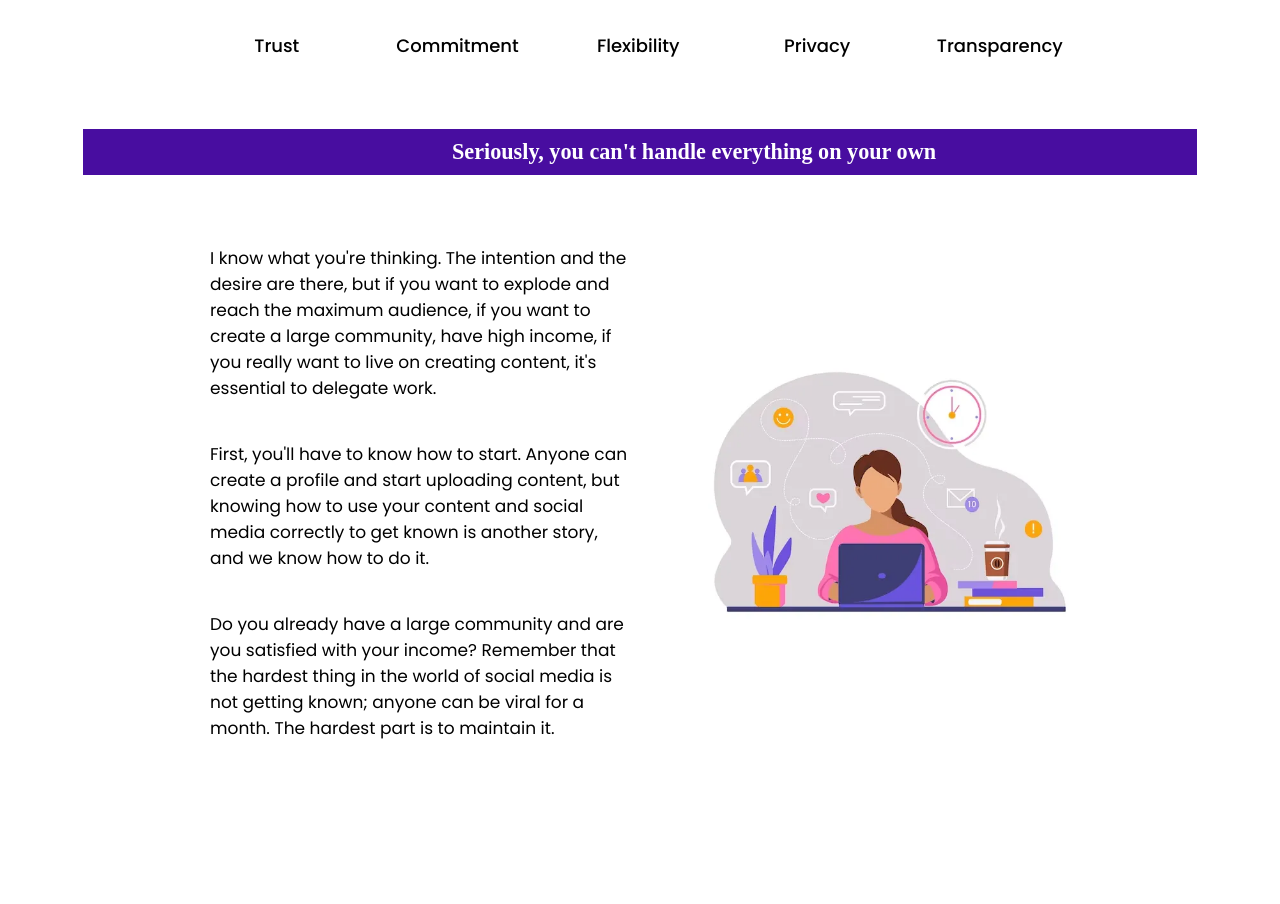
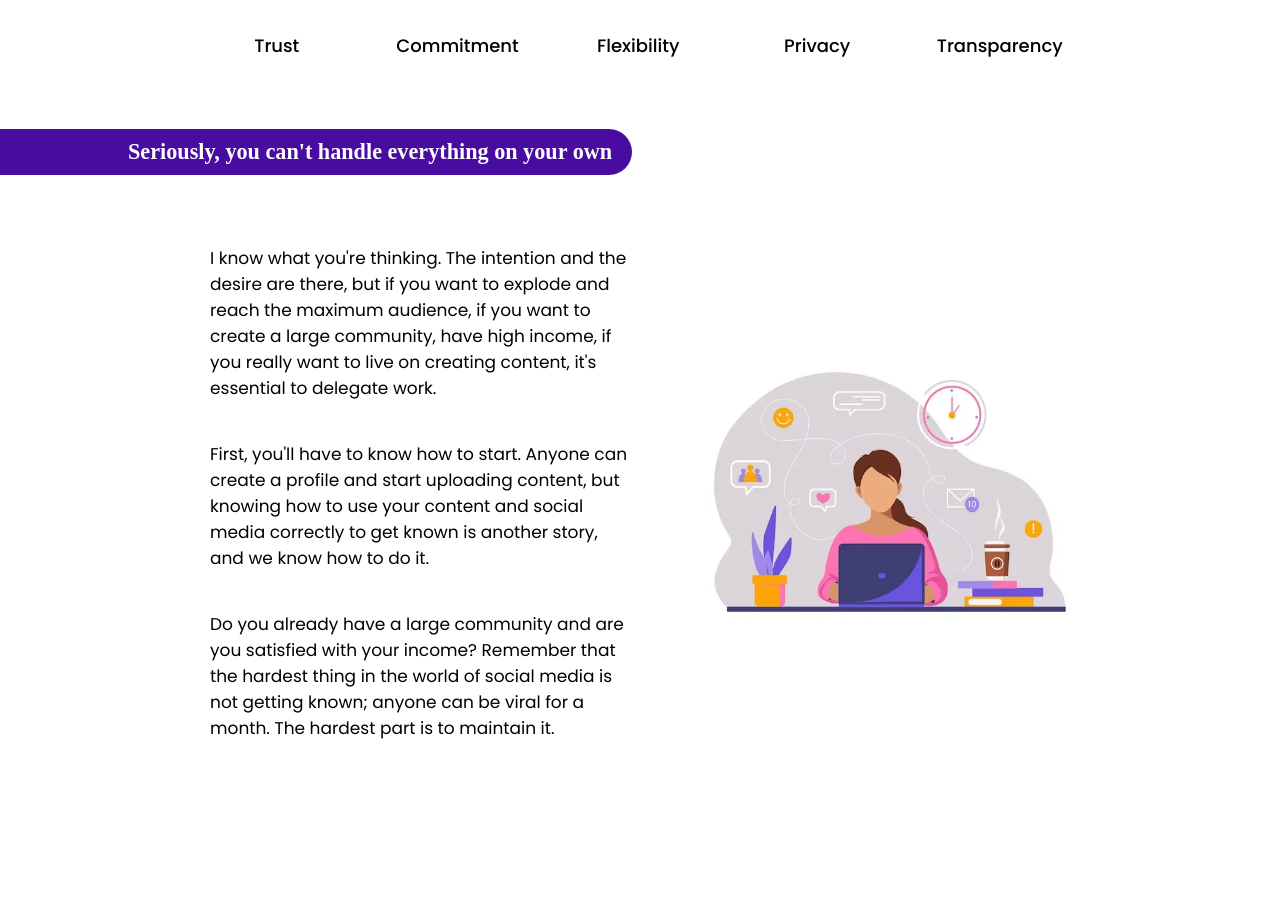
Before and after one commit to amiguelmoreno/SocialVibe, a React (Vite) app: page / in a window 1280 px wide. Shown: the part 3400-4304 px from the top of the page. Built offline with nearby package versions, Linux system fonts and the light colour scheme; grey boxes are pictures that could not be loaded; a web font is replaced by a local one.

Commit message:
style: h2 Ocupamos llega al borde izquierdo del viewport
Usa margin-left: calc((100% - 100vw) / 2) para que el fondo morado
arranque desde el borde izquierdo de la ventana, manteniendo la
pill-shape con border-radius a la derecha.

Co-Authored-By: Claude Sonnet 4.6 <noreply@anthropic.com>

```diff
--- a/src/css/style.css
+++ b/src/css/style.css
@@ -496,13 +496,16 @@ header .menu-mobile .icons ul a .not-filter {
   text-align: center;
   background-color: var(--color-secundario);
   color: var(--color-primario);
-  width: 100%;
+  width: fit-content;
   font-family: "Source Serif Pro", serif;
   font-weight: 700;
   position: relative;
   align-self: start;
   padding-left: 10vw;
   margin-bottom: 5rem;
+  margin-left: calc((100% - 100vw) / 2);
+  border-top-right-radius: 100px;
+  border-bottom-right-radius: 100px;
 }
 @media only screen and (max-width: 600px) {
   .ocupamos h2 {
--- a/src/sass/ocupamos.scss
+++ b/src/sass/ocupamos.scss
@@ -11,13 +11,16 @@
         text-align: center;
         background-color: var(--color-secundario);
         color: var(--color-primario);
-        width: 100%;
+        width: fit-content;
         font-family: "Source Serif Pro", serif;
         font-weight: 700;
         position: relative;
         align-self: start;
         padding-left: 10vw;
         margin-bottom: 5rem;
+        margin-left: calc((100% - 100vw) / 2);
+        border-top-right-radius: 100px;
+        border-bottom-right-radius: 100px;
 
         @media only screen and (max-width: 600px) {
             padding-left: 2rem;
```
